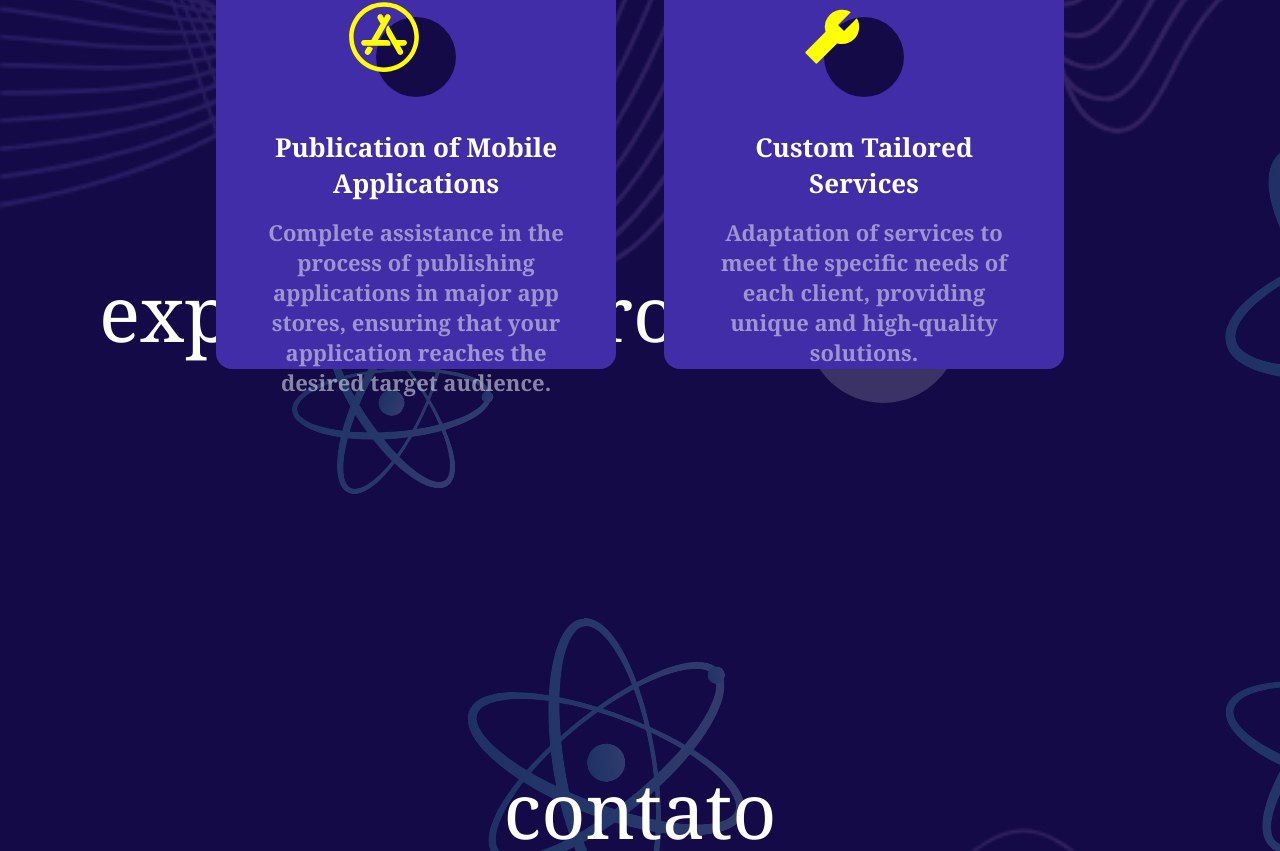
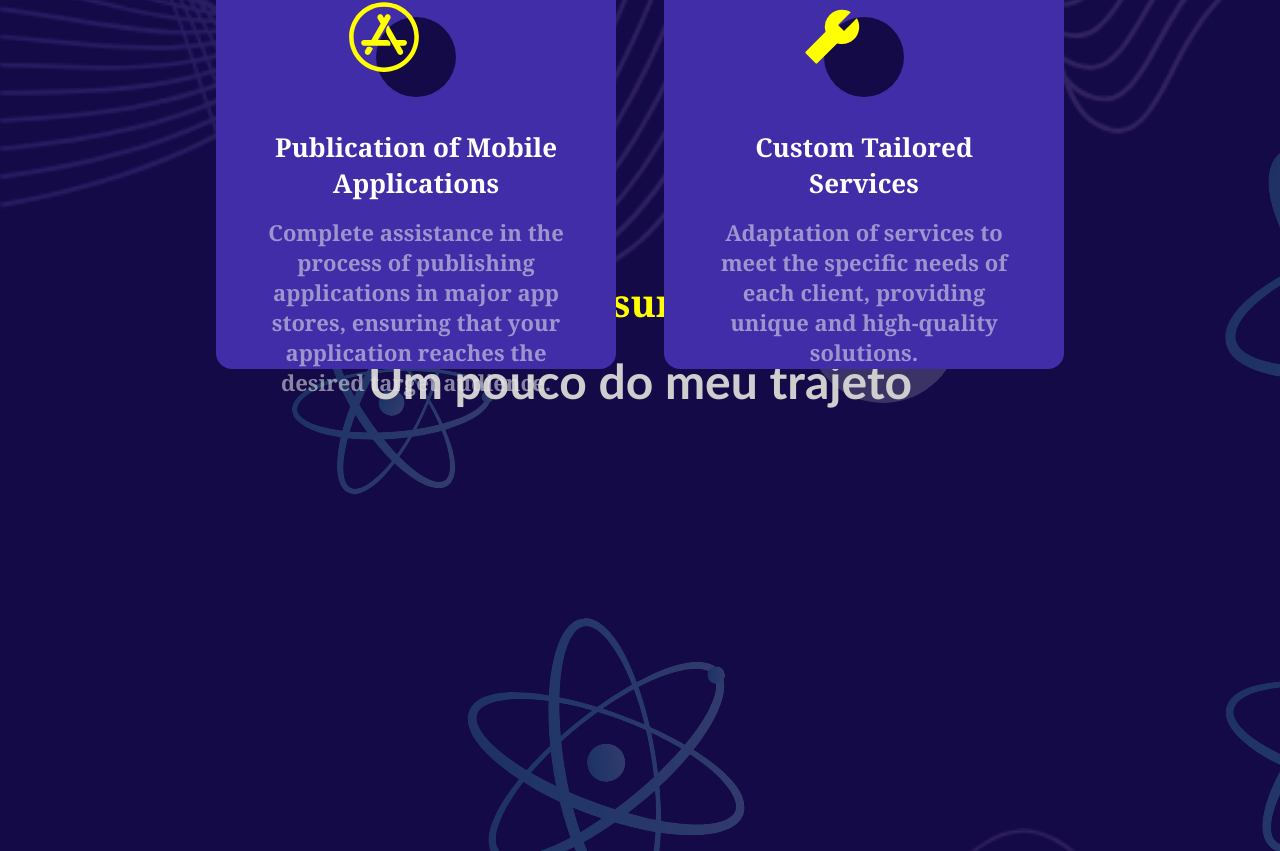
Before and after one commit to LucasPereira9/personalPortfolio, a Next.js app: page /en in a window 1280 px wide. Shown: the part 4569-5420 px from the top of the page. Built offline with nearby package versions, Linux system fonts and the light colour scheme.

Commit message:
feat: title and subtitle added

```diff
--- a/src/app/[locale]/page.module.css
+++ b/src/app/[locale]/page.module.css
@@ -10,7 +10,7 @@
     align-items: center;
     display: flex;
     flex-direction: row;
-    justify-content: space-around;
+    justify-content: center;
     margin-top: 8vh;
 }
 .home_container {
--- a/src/app/[locale]/page.tsx
+++ b/src/app/[locale]/page.tsx
@@ -11,6 +11,7 @@ import About from '@/components/about';
 import React from 'react';
 import Skill from '@/components/skill';
 import Services from '@/components/services';
+import Experience from '@/components/experience';
 
 export default function Index() {
   const [changingLanguage, setChangingLanguage] = React.useState(true as boolean);
@@ -80,14 +81,12 @@ const SkillsOptions = Skills.map((item, index) => (
       <div className={styles.personal_info_container}>
         <Services id='services' />
       </div>
-      <div style={{marginTop: '100vh'}} id='experience' className={styles.personal_info_container}>
-        <div>
-            <p className={styles.first_name}>experiencia profissional</p>
-        </div>
+      <div style={{marginTop: '90vh'}} id='experience' className={styles.personal_info_container}>
+        <Experience />
         <div>
         </div>
       </div>
-      <div style={{height: '100vh'}} id='contact' className={styles.personal_info_container}>
+      <div style={{marginTop: '90vh'}} id='contact' className={styles.personal_info_container}>
         <div>
             <p className={styles.first_name}>contato</p>
         </div>
--- /dev/null
+++ b/src/components/experience/experience.module.css
@@ -0,0 +1,18 @@
+.title_container {
+    align-items: center;
+    display: flex;
+    margin-top: 12vh;
+    flex-direction: column;
+}
+.title {
+    color: #FFFF00;
+    font-size: 38px;
+    margin-bottom: 3vh;
+    font-weight: bold;
+}
+.subtitle {
+    text-align: center;
+    font-size: 48px;
+    font-family: 'Trebuchet MS', 'Lucida Sans Unicode', 'Lucida Grande', 'Lucida Sans', Arial, sans-serif;
+    max-width: 80vh;
+}
--- /dev/null
+++ b/src/components/experience/index.tsx
@@ -0,0 +1,12 @@
+import styles from './experience.module.css'
+
+export default function Experience() {
+    return (
+        <div>
+            <div className={styles.title_container}>
+                <h3 className={styles.title}>Resumo</h3>
+                <h3 className={styles.subtitle}>Um pouco do meu trajeto</h3>
+            </div>
+        </div>
+    )
+}
```
